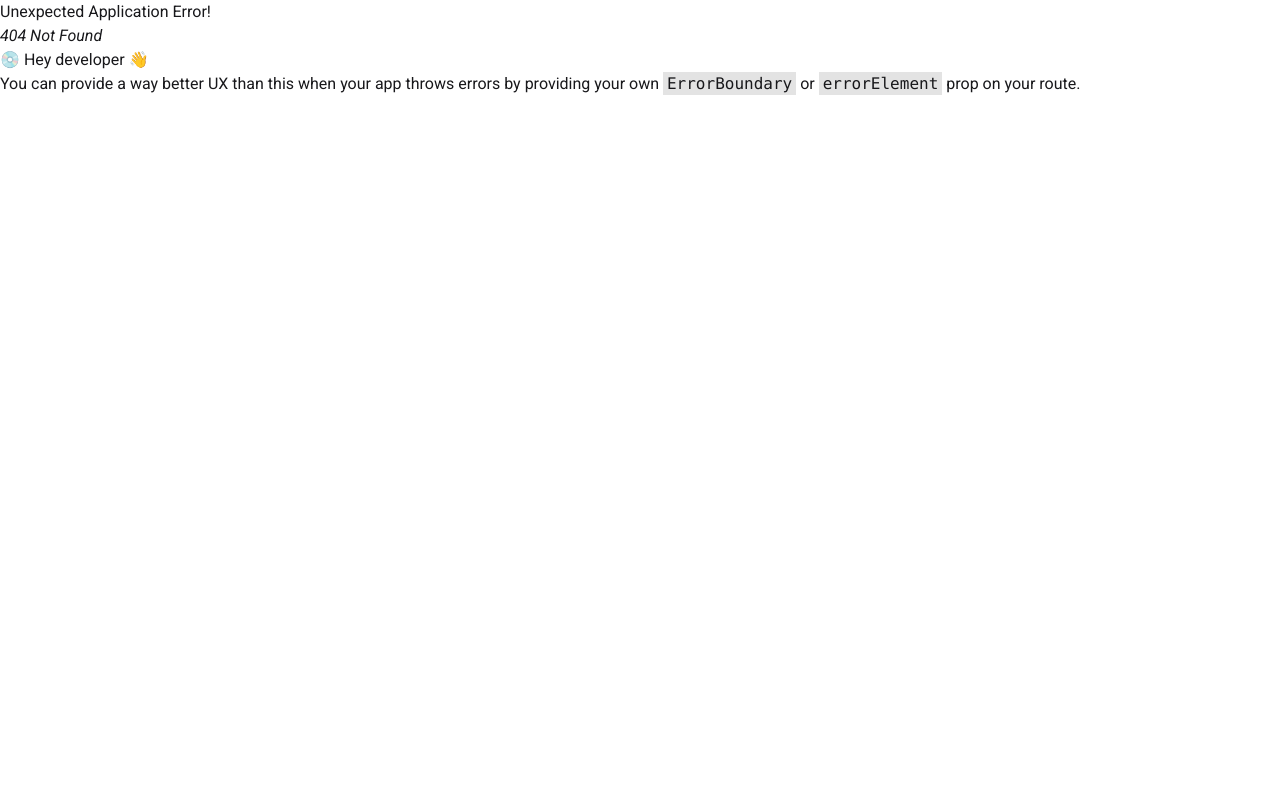
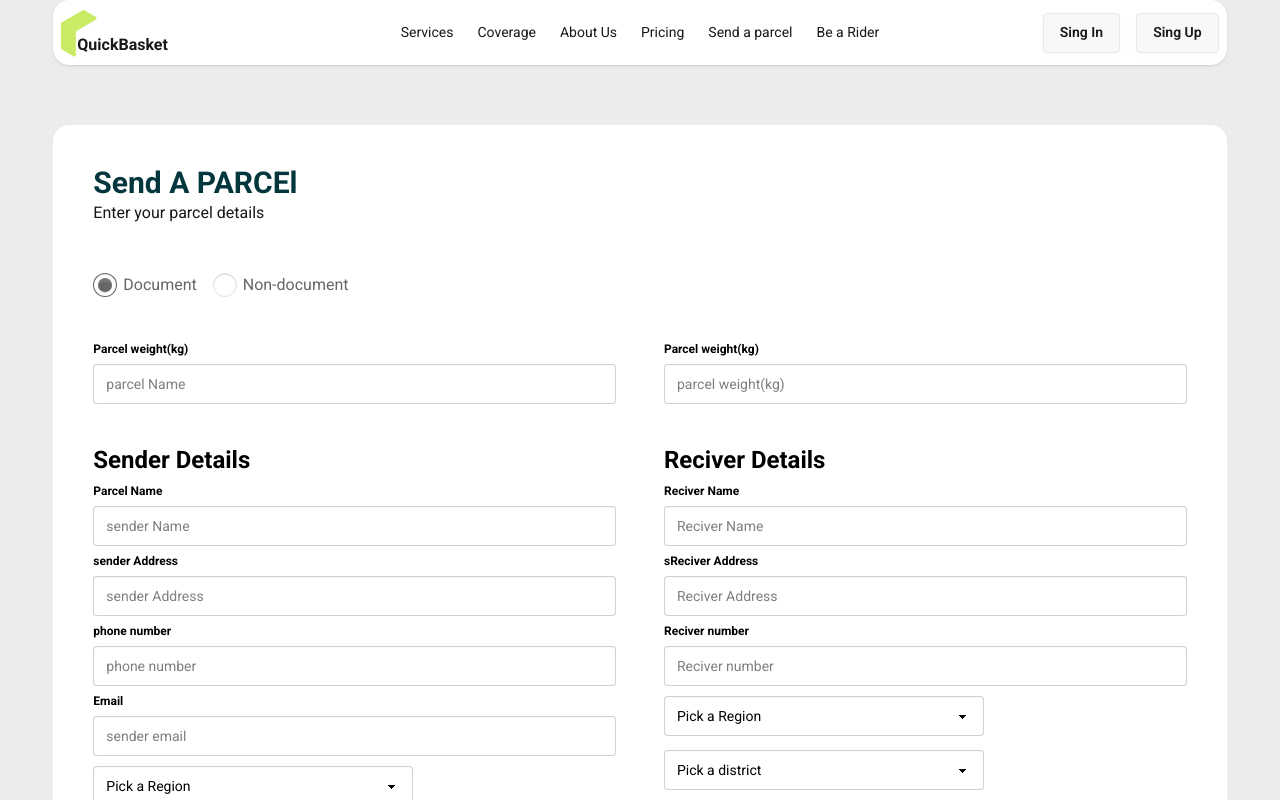
Before and after one commit to rifat7223/QuickBasket, a React (Vite) app: page /sendPaecel in a window 1280 px wide. Before the commit this address had no page. Shown: the top 800 px of the page. Built offline with nearby package versions, Linux system fonts and the light colour scheme.

Commit message:
added parcel send

```diff
--- a/src/Layout/AuthLayout.jsx
+++ b/src/Layout/AuthLayout.jsx
@@ -1,12 +1,13 @@
 import React from 'react';
-import Logo from '../Components/Logo/Logo';
+
 import { Outlet } from 'react-router';
 import authImage from '../assets/authImage.png'
+import Navbar from '../Shared/Navbar/Navbar';
 const AuthLayout = () => {
     return (
         <div className=' bg-white max-w-10/12 mx-auto'>
             <div>
-                <Logo></Logo>
+              <Navbar></Navbar>
             </div>
            <div className='flex'>
              <div className='flex-1 mt-15'>
--- /dev/null
+++ b/src/Pages/About/About.jsx
@@ -0,0 +1,24 @@
+import React from 'react';
+
+const About = () => {
+    return (
+          <div className='max-w-11/12 mx-auto bg-white p-10 mt-15 rounded-2xl'>
+            <div>
+                <h1 className='text-[#03373D] text-3xl font-bold'>About Us</h1>
+                <p className='text-[#606060]'>Enjoy fast, reliable parcel delivery with real-time tracking and zero hassle. From personal <br /> packages to business shipments — we deliver on time, every time.</p>
+            </div>
+            <br />
+            <br />
+            <div className='border border-t solid border-[#606060]'></div>
+            {/* rider register form */}
+            <div>
+                {/* rider form */}
+              <div></div>
+              {/* rider image */}
+              <div></div>
+            </div>
+        </div>
+    );
+};
+
+export default About;
--- /dev/null
+++ b/src/Pages/BeRider/BeRider.jsx
@@ -0,0 +1,24 @@
+import React from 'react';
+
+const BeRider = () => {
+    return (
+        <div className='max-w-11/12 mx-auto bg-white p-10 mt-15 rounded-2xl'>
+            <div>
+                <h1 className='text-[#03373D] text-3xl font-bold'>Be a Rider</h1>
+                <p className='text-[#606060]'>Enjoy fast, reliable parcel delivery with real-time tracking and zero hassle. From personal <br /> packages to business shipments — we deliver on time, every time.</p>
+            </div>
+            <br />
+            <br />
+            <div className='border border-t solid border-[#606060]'></div>
+            {/* rider register form */}
+            <div>
+                {/* rider form */}
+              <div></div>
+              {/* rider image */}
+              <div></div>
+            </div>
+        </div>
+    );
+};
+
+export default BeRider;
--- /dev/null
+++ b/src/Pages/Pricing/Pricing.jsx
@@ -0,0 +1,24 @@
+import React from 'react';
+
+const Pricing = () => {
+    return (
+          <div className='max-w-11/12 mx-auto bg-white p-10 mt-15 rounded-2xl'>
+            <div>
+                <h1 className='text-[#03373D] text-3xl font-bold'>Pricing Calculator</h1>
+                <p className='text-[#606060]'>Enjoy fast, reliable parcel delivery with real-time tracking and zero hassle. From personal <br /> packages to business shipments — we deliver on time, every time.</p>
+            </div>
+            <br />
+            <br />
+            <div className='border border-t solid border-[#606060]'></div>
+            {/* rider register form */}
+            <div>
+                {/* rider form */}
+              <div></div>
+              {/* rider image */}
+              <div></div>
+            </div>
+        </div>
+    );
+};
+
+export default Pricing;
--- /dev/null
+++ b/src/Pages/SendParcel/SendParcel.jsx
@@ -0,0 +1,155 @@
+import React from 'react';
+import { useForm, useWatch } from 'react-hook-form';
+import { useLoaderData } from 'react-router';
+
+const SendParcel = () => {
+
+     const {register,handleSubmit,control,  formState: { errors }}=useForm()
+    //  geting sender disrict
+      const servicrSenter = useLoaderData()
+    const regionDuplicate=servicrSenter.map(d=>d.region)
+
+    const region=[...new Set(regionDuplicate)]
+    const senderRegion =useWatch({control,name:'senderRegion'})
+
+    const reciverRegion =useWatch({control,name:'reciverRegion'})
+
+    // geting sender region by district
+    const districtsByRegion=(region)=>{
+        const regionDistricts =servicrSenter.filter(c=>c.region===region)
+        const districts =regionDistricts.map(f=>f.district)
+ return districts
+
+    }
+
+    // console.log(servicrSenter)
+
+
+
+  const  handleSend=(data)=>{
+console.log(data)
+const sameDistrict =data.reciverDistrict===data.senderDistrict
+console.log(sameDistrict)
+
+
+  }
+    return (
+
+             <div className='max-w-11/12 mx-auto bg-white p-10 mt-15 rounded-2xl'>
+
+                <h1 className='text-[#03373D] text-3xl font-bold'>Send A PARCEl</h1>
+                <p>Enter your parcel details</p>
+          <form className='text-black' onSubmit={handleSubmit(handleSend )}>
+
+
+             {/* document */}
+            <div className='mt-12'>
+                <label className="label mr-4"><input type="radio"   value='document' {...register('parceltype')}className="radio" defaultChecked />Document </label>
+                <label className="label mr-4"><input type="radio"   value='non-document' {...register('parceltype')}className="radio" />Non-document </label>
+
+
+            </div>
+            {/* parcel info:name, weigt */}
+
+            <div className='grid grid-cols-2 gap-12 my-8'>
+                <fieldset className="fieldset">
+                    <label className="label font-bold text-black ">Parcel weight(kg)</label>
+          <input type="text" className="input w-full"{...register('parcel name')} placeholder="parcel Name" />
+
+        </fieldset>
+                <fieldset className="fieldset">
+          <label className="label font-bold text-black ">Parcel weight(kg)</label>
+          <input type="number" className="input w-full"{...register('parcel weight')} placeholder="parcel weight(kg)" />
+
+        </fieldset>
+
+            </div>
+            {/* two colum */}
+            <div className='grid grid-cols-2 gap-12'>
+                {/* sender */}
+
+                 <fieldset className="fieldset">
+                     <h1 className='text-2xl font-bold'>Sender Details</h1>
+                    {/* sender name */}
+          <label className="label font-bold text-black ">Parcel Name</label>
+          <input type="text" className="input w-full"{...register('sender name')} placeholder="sender Name" />
+          {/* sender address */}
+          <label className="label font-bold text-black ">sender Address</label>
+          <input type="text" className="input w-full"{...register('sender Address')} placeholder="sender Address" />
+          {/* sender pnone numbesr */}
+          <label className="label font-bold text-black ">phone number</label>
+          <input type="number" className="input w-full"{...register('phone number')} placeholder="phone number" />
+          {/* sender email adress */}
+          <label className="label font-bold text-black ">Email</label>
+          <input type="email" className="input w-full"{...register('sender email')} placeholder="sender email" />
+           {/* sender region */}
+         <fieldset className="fieldset">
+  <select   defaultValue="Pick a Region" className="select"{...register('senderRegion')}>
+    <option disabled={true}>Pick a Region</option>
+    {
+      region.map((r,i)=> <option key={i} value={r}>{r}</option>)
+    }
+  </select>
+</fieldset>
+           {/* sender district */}
+         <fieldset className="fieldset">
+  <select   defaultValue="Pick a district" className="select"{...register('senderDistrict')}>
+    <option disabled={true}>Pick a district</option>
+    {
+     districtsByRegion(senderRegion).map((r,i)=> <option key={i} value={r}>{r}</option>)
+    }
+  </select>
+</fieldset>
+        {/* text area */}
+        <label></label>
+        <textarea className='border solid' rows="4" cols="50">
+
+</textarea>
+        </fieldset>
+                {/* reciver */}
+                    <fieldset className="fieldset">
+                     <h1 className='text-2xl font-bold'>Reciver Details</h1>
+                    {/* reciver name */}
+          <label className="label font-bold text-black ">Reciver Name</label>
+          <input type="text" className="input w-full"{...register('Reciver name')} placeholder="Reciver Name" />
+          {/* reciver address */}
+          <label className="label font-bold text-black ">sReciver Address</label>
+          <input type="text" className="input w-full"{...register('Reciver Address')} placeholder="Reciver Address" />
+          {/* reciver pnone numbesr */}
+          <label className="label font-bold text-black ">Reciver number</label>
+          <input type="number" className="input w-full"{...register('Reciver number')} placeholder="Reciver number" />
+
+              {/* reciver region */}
+         <fieldset className="fieldset">
+  <select   defaultValue="Pick a Region" className="select"{...register('reciverRegion')}>
+    <option disabled={true}>Pick a Region</option>
+    {
+      region.map((r,i)=> <option key={i} value={r}>{r}</option>)
+    }
+  </select>
+</fieldset>
+ {/* reciver district */}
+         <fieldset className="fieldset">
+  <select   defaultValue="Pick a district" className="select"{...register('reciverDistrict')}>
+    <option disabled={true}>Pick a district</option>
+    {
+     districtsByRegion(reciverRegion).map((r,i)=> <option key={i} value={r}>{r}</option>)
+    }
+  </select>
+</fieldset>
+        {/* text area */}
+        <textarea className='border solid' rows="4" cols="50">
+
+</textarea>
+        </fieldset>
+
+            </div>
+             <input type="submit" className='btn btn-primary' value='send parcel' />
+          </form>
+
+        </div>
+
+    );
+};
+
+export default SendParcel;
--- a/src/Routes/Routes.jsx
+++ b/src/Routes/Routes.jsx
@@ -6,6 +6,10 @@ import Coverage from "../Pages/Coverage/Coverage";
 import AuthLayout from "../Layout/AuthLayout";
 import Login from "../Pages/Auth/Login/Login";
 import Register from "../Pages/Auth/Register/Register";
+import BeRider from "../Pages/BeRider/BeRider";
+import Pricing from "../Pages/Pricing/Pricing";
+import About from "../Pages/About/About";
+import SendParcel from "../Pages/SendParcel/SendParcel";
 
 export const router = createBrowserRouter([
   {
@@ -15,7 +19,15 @@ export const router = createBrowserRouter([
         {path:'/',Component:Home},
         {path:'/Coverage',
           loader:()=>fetch('/Service.json'),
-          Component:Coverage}
+          Component:Coverage},
+          {path:'/sendPaecel',
+             loader:()=>fetch('/Service.json'),
+            element:<SendParcel></SendParcel>},
+          {path:'/beRider', element:<BeRider></BeRider>},
+          {path:'/Pricing',
+
+            element:<Pricing></Pricing>},
+          {path:'/about',element:<About></About>}
     ]
 
   },
--- a/src/Shared/Navbar/Navbar.jsx
+++ b/src/Shared/Navbar/Navbar.jsx
@@ -6,10 +6,11 @@ const Navbar = () => {
   const links=<>
    <li><NavLink>Services</NavLink></li>
    <li><NavLink to='/Coverage'>Coverage</NavLink></li>
-   <li><NavLink>About Us</NavLink></li>
-   <li><NavLink>Pricing</NavLink></li>
-   <li><NavLink>Blog</NavLink></li>
-   <li><NavLink>Contact</NavLink></li>
+   <li><NavLink to ='/about'>About Us</NavLink></li>
+   <li><NavLink to='/Pricing'>Pricing</NavLink></li>
+   <li><NavLink to='/sendPaecel'>Send a parcel</NavLink></li>
+   <li><NavLink to='/beRider'>Be a Rider</NavLink></li>
+
   </>
     return (
         <div>
```
